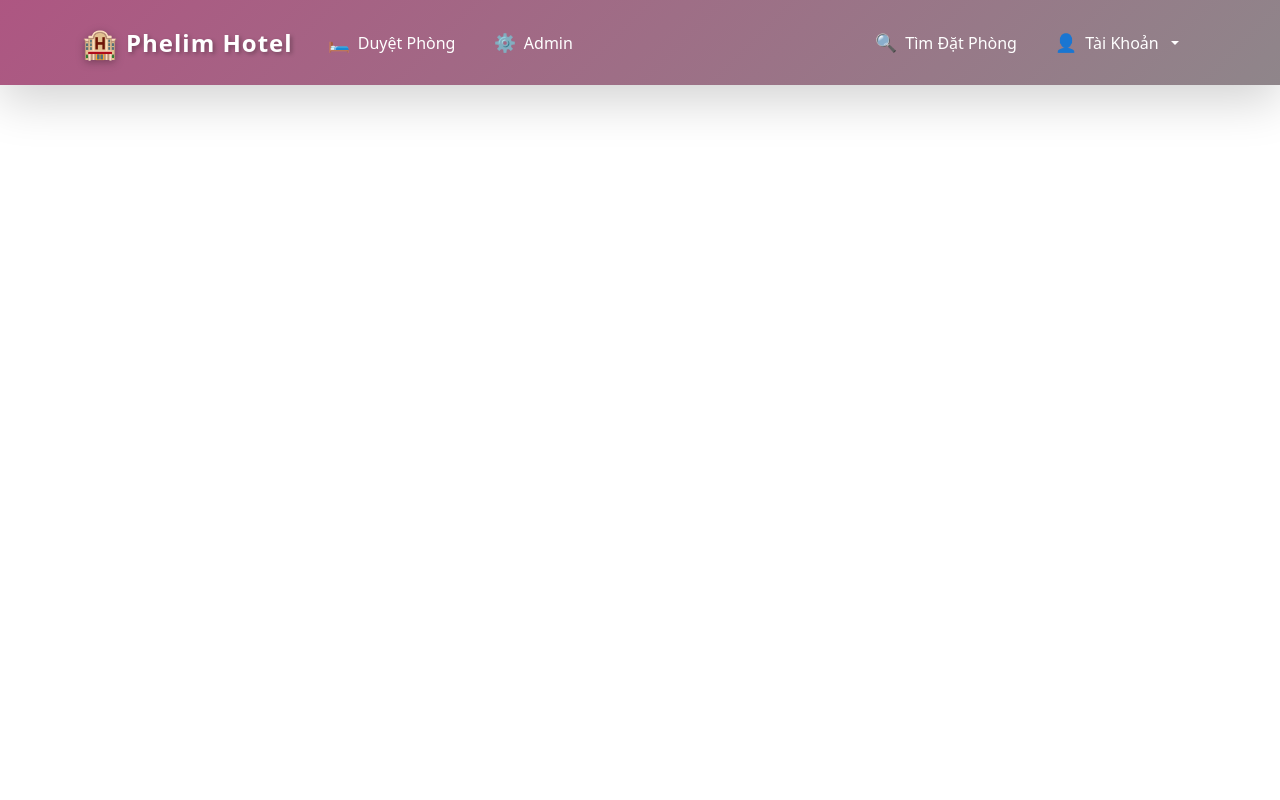
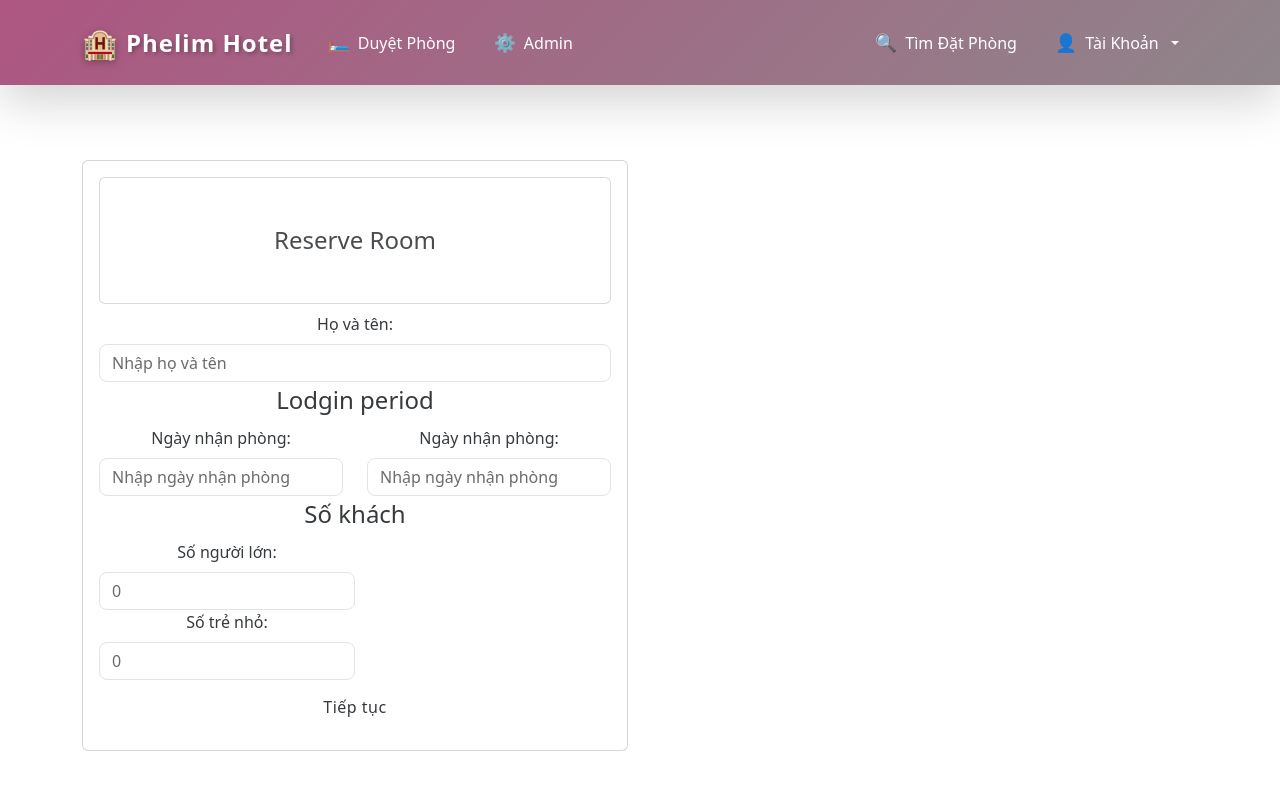
Before and after one commit to khangmoihocit/PhelimHotel-Frontend, a React (Vite) app: page /book-room/1 in a window 1280 px wide. Shown: the top 800 px of the page. Built offline with nearby package versions, Linux system fonts and the light colour scheme; no server answers.

Commit message:
BookingSummary test

```diff
--- a/src/App.jsx
+++ b/src/App.jsx
@@ -12,6 +12,7 @@ import Footer from "./components/layout/Footer";
 import RoomListing from "./components/room/RoomListing";
 import Admin from "./components/admin/Admin";
 import ScrollToTop from "./components/common/ScrollToTop";
+import Checkout from "./components/booking/Checkout";
 
 
 function App() {
@@ -30,6 +31,7 @@ function App() {
             <Route path="/add-room" element={<AddRoom />} />
             <Route path="/browse-all-rooms" element={<RoomListing />} />
             <Route path="/admin" element={<Admin />} />
+            <Route path="/book-room/:roomId" element={<Checkout />} />
           </Routes>
         </main>
         <Footer />
--- a/src/components/booking/BookingForm.jsx
+++ b/src/components/booking/BookingForm.jsx
@@ -2,6 +2,8 @@ import React, { useEffect, useState } from "react";
 import { bookRoom, getRoomById } from "../utils/ApiFunctions";
 import { useNavigate, useParams } from "react-router-dom";
 import moment from "moment";
+import { Form, FormControl } from "react-bootstrap";
+import BookingSummary from "./BookingSummary";
 
 const BookingForm = () => {
   const [isValidated, setIsValidated] = useState(false);
@@ -83,14 +85,144 @@ const BookingForm = () => {
     try {
       const confirmationCode = await bookRoom(roomId, booking);
       setIsSubmitted(true);
-      navigate("/", {state:{message:confirmationCode}})
+      navigate("/", { state: { message: confirmationCode } });
     } catch (error) {
       setErrorMessage(error.message);
-      navigate("/", {state:{error:errorMessage}})
+      navigate("/", { state: { error: errorMessage } });
     }
   };
 
-  return <></>;
+  return (
+    <>
+      <div className="container mb-5">
+        <div className="row">
+          <div className="col-md-6">
+            <div className="card card-body mt-5">
+              <h4 className="card card-title">Reserve Room</h4>
+              <Form noValidate validated={isValidated} onSubmit={handleSubmit}>
+                <Form.Group>
+                  <Form.Label htmlFor="guestName"> Họ và tên:</Form.Label>
+                  <FormControl
+                    required
+                    type="text"
+                    id="guestName"
+                    name="guestName"
+                    value={booking.guestName}
+                    placeholder="Nhập họ và tên"
+                    onChange={handleInputChange}
+                  />
+                  <Form.Control.Feedback type="invalid">
+                    Vui lòng nhập họ và tên
+                  </Form.Control.Feedback>
+                </Form.Group>
+
+                <fieldset>
+                  <legend>Lodgin period</legend>
+                  <div className="row">
+                    <div className="col-6">
+                      <Form.Label htmlFor="checkInDate">
+                        {" "}
+                        Ngày nhận phòng:
+                      </Form.Label>
+                      <FormControl
+                        required
+                        type="text"
+                        id="checkInDate"
+                        name="checkInDate"
+                        value={booking.checkInDate}
+                        placeholder="Nhập ngày nhận phòng"
+                        onChange={handleInputChange}
+                      />
+                      <Form.Control.Feedback type="invalid">
+                        Vui lòng nhập ngày nhận phòng
+                      </Form.Control.Feedback>
+                    </div>
+
+                    <div className="col-6">
+                      <Form.Label htmlFor="checkOutDate">
+                        Ngày nhận phòng:
+                      </Form.Label>
+                      <FormControl
+                        required
+                        type="text"
+                        id="checkOutDate"
+                        name="checkOutDate"
+                        value={booking.checkOutDate}
+                        placeholder="Nhập ngày nhận phòng"
+                        onChange={handleInputChange}
+                      />
+                      <Form.Control.Feedback type="invalid">
+                        Vui lòng nhập ngày trả phòng
+                      </Form.Control.Feedback>
+                    </div>
+                    {errorMessage && (
+                      <p className="error-message text-danger">
+                        {errorMessage}
+                      </p>
+                    )}
+                  </div>
+                </fieldset>
+
+                <fieldset>
+                  <legend>Số khách</legend>
+
+                  <div className="col-6">
+                    <Form.Label htmlFor="numberOfAdults">
+                      Số người lớn:
+                    </Form.Label>
+                    <FormControl
+                      required
+                      type="number"
+                      id="numberOfAdults"
+                      name="numberOfAdults"
+                      value={booking.numberOfAdults}
+                      placeholder="0"
+                      min={1}
+                      onChange={handleInputChange}
+                    />
+                    <Form.Control.Feedback type="invalid">
+                      Vui lòng nhập ít nhận 1 người lớn
+                    </Form.Control.Feedback>
+                  </div>
+
+                  <div className="col-6">
+                    <Form.Label htmlFor="numberOfChildren">
+                      Số trẻ nhỏ:
+                    </Form.Label>
+                    <FormControl
+                      required
+                      type="number"
+                      id="numberOfChildren"
+                      name="numberOfChildren"
+                      value={booking.numberOfChildren}
+                      placeholder="0"
+                      onChange={handleInputChange}
+                    />
+                  </div>
+                </fieldset>
+
+                <div className="form-group mt-2 mb-2">
+                  <button className="btn btn-hotel" type="submit">
+                    Tiếp tục
+                  </button>
+                </div>
+              </Form>
+            </div>
+          </div>
+          <div className="col-md-6">
+            {isSubmitted && (
+              <BookingSummary
+                booking={booking}
+                payment={calculatePayment}
+                isFormValid={isValidated}
+                onConfirm={handleBooking}
+              />
+            )}
+          </div>
+        </div>
+      </div>
+    </>
+  );
 };
 
 export default BookingForm;
--- a/src/components/booking/BookingSummary.jsx
+++ b/src/components/booking/BookingSummary.jsx
@@ -33,11 +33,11 @@ const BookingSummary = ({ booking, payment, isFormValid, onConfirm }) => {
       </p>
       <p>
         Ngày nhận phòng:{" "}
-        <strong>{moment(booking.checkInDate).format("MM DD YYYY")}</strong>
+        <strong>{moment(booking.checkInDate).format("MMM Do YYYY")}</strong>
       </p>
       <p>
         Ngày trả phòng:{" "}
-        <strong>{moment(booking.checkOutDate).format("MM DD YYYY")}</strong>
+        <strong>{moment(booking.checkOutDate).format("MMM Do YYYY")}</strong>
       </p>
       <p>
         Số ngày ở: <strong>{numOfDays}</strong>
@@ -53,7 +53,7 @@ const BookingSummary = ({ booking, payment, isFormValid, onConfirm }) => {
       </div>
       {payment > 0 ? (
         <>
-            <p>Tổng thanh toán: <strong>{payment}VNĐ</strong></p>
+            <p>Tổng thanh toán: <strong> {payment}VNĐ </strong></p>
             {isFormValid && !isBookingConfirmed ? (
                 <button variant="success" onClick={handleConfirmBooking}>
                     {isProcessingPayment ? (
@@ -61,15 +61,25 @@ const BookingSummary = ({ booking, payment, isFormValid, onConfirm }) => {
                             <span className="spinner-border spinner-border-sm mr-2"
                                 role="status"
                                 aria-hidden="true"
-
                             ></span>
+                            Booking confirmed, redirecting to pay ment
                         </>
+                    ) : (
+                      "Confirm Booking and procesed to payment"
                     )}
                 </button>
-            )}
-
-
+            ): isBookingConfirmed ? (
+              <div className="d-flex justify-content-center align-items-center">
+                <div className="spinner-border text-primary" role="status">
+                  <span className="sr-only">Loading</span>
+                </div>
+              </div>
+            ) : null}
         </>
+      ) : (
+        <p className="text-danger">
+          Ngày trả phòng phải trước ngày đặt phòng
+        </p>
       )}
     </div>
   );
--- /dev/null
+++ b/src/components/booking/Checkout.jsx
@@ -0,0 +1,12 @@
+import React from 'react';
+import BookingForm from './BookingForm';
+
+const Checkout = () => {
+    return (
+        <div>
+            <BookingForm/>
+        </div>
+    );
+};
+
+export default Checkout;
--- a/src/components/room/RoomCard.jsx
+++ b/src/components/room/RoomCard.jsx
@@ -15,6 +15,7 @@ const RoomCard = ({ room }) => {
     <Col key={room.id} className="mb-4" xs={12} md={6} lg={4}>
       <Card className="h-100 room-card shadow-sm">
         <div className="room-image-container">
+          <Link to={`/book-room/${room.id}`}>
             <Card.Img
               variant="top"
               src={
@@ -32,6 +33,7 @@ const RoomCard = ({ room }) => {
                 e.target.src = "/placeholder-room.svg";
               }}
             />
+          </Link>
         </div>
         <Card.Body className="d-flex flex-column">
           <div className="room-info mb-3">
@@ -47,7 +49,7 @@ const RoomCard = ({ room }) => {
           </div>
           <div className="mt-auto">
             <Link
-              to={`bookings/${room.id}`}
+              to={`/book-room/${room.id}`}
               className="btn btn-hotel w-100 py-2 fw-semibold"
             >
               Xem Chi Tiết & Đặt Phòng
```
Also changed, not shown: src/components/booking/BookingSuccess.jsx (added, +29 -0 lines). Lines whose indentation alone changed are shown as unchanged.
